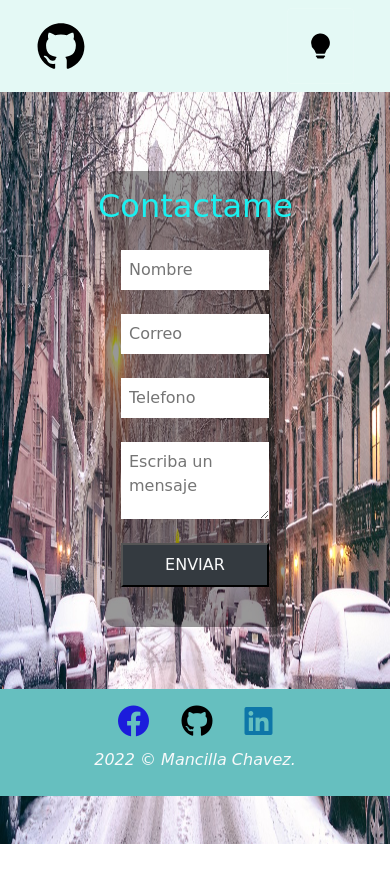
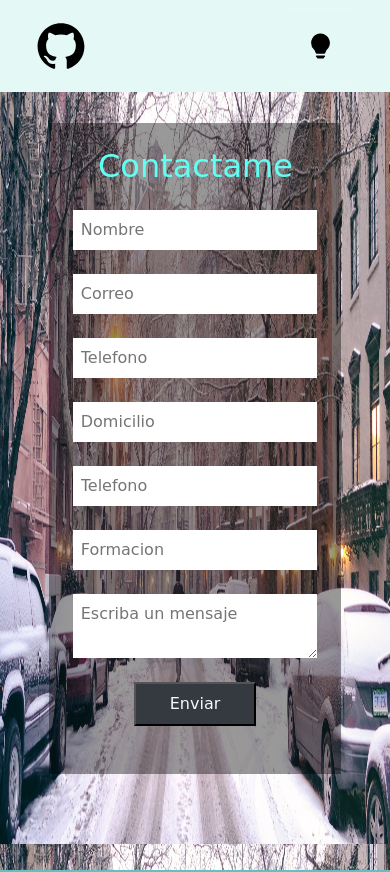
Before and after one commit to MANCILLA-SS22/PF_MancillaChavezGerman, a website: page pages/informacion.html in a window 390 px wide. Shown: the top 872 px of the page. Before the commit the page ends 844 px from the top, so only its background shows below. Drawn offline with nearby package versions, Linux system fonts and the light colour scheme; a web font is replaced by a local one.

Commit message:
Entrega final actualizacion 1

```diff
--- a/pages/informacion.html
+++ b/pages/informacion.html
@@ -22,6 +22,7 @@
 
 <body class="body-ayuda">
 
+    <header>
         <nav class="navbar navbar-expand-sm navbar-dark fixed-top" id="navbar">
         <div class="container-fluid">
 
@@ -54,26 +55,29 @@
 
             </div>
         </nav>
+    </header>
 
 
 
-    <section class="container-md d-flex justify-content-center align-content-center w-100 mt-5 pt-5">
-        <form action="" class=" d-flex flex-column justify-content-center align-items-center w-50 p-3">
+        <main class="info_main container-sm d-flex justify-content-center align-content-center w-100">
+            <form action="" class="contactame d-flex flex-column justify-content-center align-items-center w-75 p-4 m-5">
                 <h2 class="animate__animated animate__jackInTheBox text-center mb-4">Contactame</h2>
                 <input class="w-100 mb-4 p-2 border-0" type="text" name="nombre" placeholder="Nombre">
                 <input class="w-100 mb-4 p-2 border-0" type="text" name="correo" placeholder="Correo">
                 <input class="w-100 mb-4 p-2 border-0" type="text" name="nombre" placeholder="Telefono">
+                <input class="w-100 mb-4 p-2 border-0" type="text" name="nombre" placeholder="Domicilio">
+                <input class="w-100 mb-4 p-2 border-0" type="text" name="nombre" placeholder="Telefono">
+                <input class="w-100 mb-4 p-2 border-0" type="text" name="nombre" placeholder="Formacion">
                 <textarea class="w-100 mb-4 p-2 border-0 h-25 pt-2" name="mensaje" placeholder="Escriba un mensaje"></textarea>
-            <input class=" bg-dark text-light p-2 w-100 mb-4" type="button" value="ENVIAR" id="boton">
+                <input class=" bg-dark text-light p-2 w-50 mb-4" type="button" value="Enviar" id="boton">
             </form>
-
-    </section>
+        </main>
 
 
 
 
-    <div class="foot container my-5 mb-0">
-    <footer class="text-center text-lg-start" style="background-color: #66BFBF;">
+
+    <footer class="foot container my-5 mb-0 text-center text-lg-start" style="background-color: #66BFBF;">
         <div class="container d-flex justify-content-center p-3">
             <div class="container d-flex flex-column align-items-center">
                 <div class="d-flex flex-row">
@@ -85,7 +89,6 @@
             </div>
         </div>
     </footer>
-</div>
 
     <script src="../js/popper.min.js" integrity="sha384-Q6E9RHvbIyZFJoft+2mJbHaEWldlvI9IOYy5n3zV9zzTtmI3UksdQRVvoxMfooAo" crossorigin="anonymous"></script>
     <script src="../js/bootstrap.min.js" integrity="sha384-oesi62hOLfzrys4LxRF63OJCXdXDipiYWBnvTl9Y9/TRlw5xlKIEHpNyvvDShgf/" crossorigin="anonymous"></script>
--- a/scss/_colores.scss
+++ b/scss/_colores.scss
@@ -1,14 +1,15 @@
 $colores: (
     color_nav:#E4F9F5,
-    color_multiple1:#66BFBF,
+    color_multiple1:#2a7da2,
+    color_habilidades_info:#61fff3,
     color_navbar_dark:transparent,
     color_facebook:#1c1cdc,
     color_multiple2:black,
     color_linkedin:#0e76a8,
     color_exp:rgb(226, 162, 84),
-    color_cont1:rgb(141, 128, 111),
+    color_cont1:rgb(207 171 124),
     color_cont2:rgb(225, 221, 191),
-    color_cont3:rgb(76, 131, 122),
+    color_cont3:rgb(104 185 172),
     color_hr:#adf1f1,
     color_multiple3:#fff,
     color_content:rgba(0, 0, 0, 0.4),
@@ -17,6 +18,10 @@ $colores: (
     color_tarj1:#31384A,
     color_form:rgba(0, 0, 0, 0.4)
 );
+
+.h1-hab, main form h2{
+    color: map-get($colores, color_habilidades_info);
+}
 
 nav{
     background-color: map-get($colores, color_nav);
--- a/scss/_extends.scss
+++ b/scss/_extends.scss
@@ -1,11 +1,10 @@
 h2,h3,h4,h5{
-    color: #1af0f0;
+    color: #088178;
     margin-bottom: 0;
 }
 
 h1 {
     @extend h2,h3,h4,h5;
-    font-family: 'Monsieur La Doulaise', cursive;
+    font-family: 'Cormorant Garamond', serif;
     font-size: 3rem;
-    font-weight: 900;
 }
--- a/scss/_styleCSS.scss
+++ b/scss/_styleCSS.scss
@@ -17,8 +17,6 @@ p{
 .p-3 {
     padding: 3rem;
 }
-
-
 
 
 .sect1 p {
@@ -195,15 +193,10 @@ p{
     min-height: 100vh;
 }
 
-form {
-    border-radius: 10px;
-}
-
-.foot{
+footer.foot{
     align-self: flex-end;
     text-align: center;
 }
-
 
 /* ###################################################### RESPONSIVE ###################################################### */
 
@@ -335,6 +328,8 @@ form {
     .right .fluidsim::before {
         width: 70%;
     }
+
+
 }
 
 @media (min-width: 768px) {
@@ -345,12 +340,9 @@ form {
     .container-sm {
         max-width: none;
     }
-
-
-
 }
 
-@media (min-width: 576px) {
+@media (max-width: 768px) {
 
     .container,
     .container-lg,
@@ -367,6 +359,7 @@ form {
         font-size: 3.65rem;
         font-weight: 700;
     }
-
-
+    main form.contactame {
+    width:100%;
+    }
 }
```
Also changed, not shown: index.html (+10 -15 lines), pages/experiencia.html (+3 -4 lines), pages/habilidades.html (+6 -10 lines), pages/metas.html (+7 -20 lines), css/main.css, 2 other files. Lines whose indentation alone changed are shown as unchanged.
